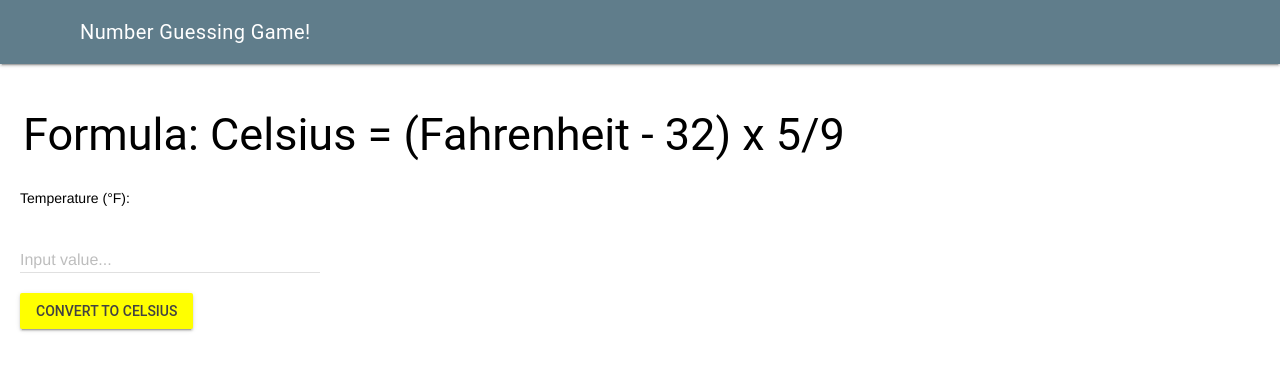
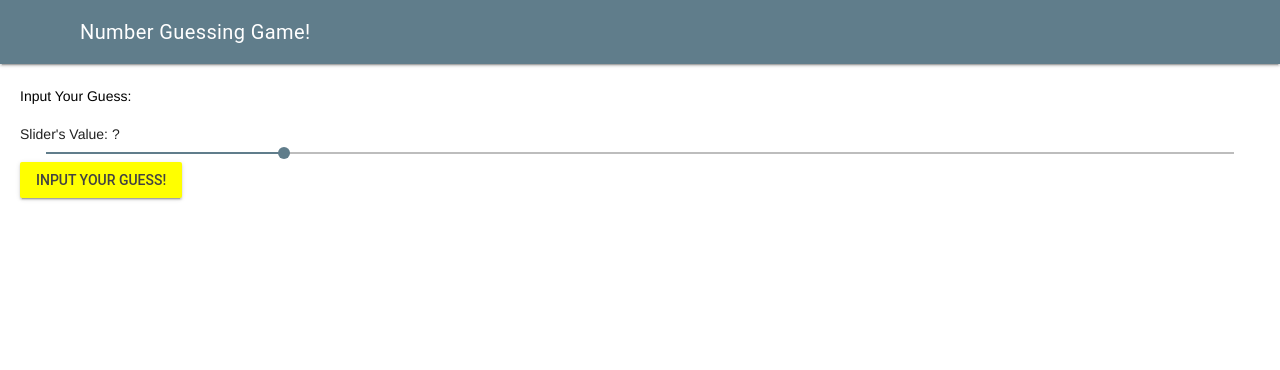
Before and after one commit to Brayden-Blank/ICS2O-Unit-5-01-HTML, a plain HTML site: page index.html in a window 1280 px wide. Drawn offline with nearby package versions, Linux system fonts and the light colour scheme.

Commit message:
changed stuff

```diff
--- a/css/styles.css
+++ b/css/styles.css
@@ -9,16 +9,9 @@
   padding-top: 15pt;
 }
 
-h2 {
+p {
   color: black;
   font-family: Helvetica, Arial, sans-serif;
   font-size: 1rem;
   padding-top: 5pt;
 }
-
-p {
-  color: black;
-  font-family: Helvetica, Arial, sans-serif;
-  font-size: 1.5rem;
-  padding-top: 5pt;
-}
--- a/index.html
+++ b/index.html
@@ -28,34 +28,29 @@
         </div>
       </header>
       <main class="mdl-layout__content">
-        <table>
-          <tr>
-            <th>
-              <h2> Formula: Celsius = (Fahrenheit - 32) x 5/9</h2>
-            </th>
-          </tr>
-        </table>
-        <p> Temperature (°F): </p>
-        <!-- Numeric Textfield with Floating Label -->
-      <form action="#">
-        <div class="mdl-textfield mdl-js-textfield mdl-textfield--floating-label">
-          <input class="mdl-textfield__input" type="text" pattern="-?[0-9]*(\.[0-9]+)?" id="fahrenheit">
-          <label class="mdl-textfield__label" for="fahrenheit">Input value...</label>
-          <span class="mdl-textfield__error">Input is not a number!</span>
+        <p> Input Your Guess: </p>
+        <div id="slider-value">
+          Slider's Value:
+          ?
         </div>
-      </form>
+        <!-- Slider -->
+       <label>
+          <input id = "slider" class="mdl-slider mdl-js-slider" type="range"
+          min="0" max="10" value="2" tabindex="0"
+          onchange = "updateSliderValue(this.value)">
+        </label>
         <!-- Raised button with ripple -->
         <button
           class="mdl-button mdl-js-button mdl-button--raised mdl-js-ripple-effect mdl-button--accent"
-          onclick="convertClicked()"
+          onclick="guessClicked()"
           >
-          Convert to Celsius
+          Input Your Guess!
         </button>
         <br>
         <br>
         <br>
         <div id="user-info">
-          <div id="temperature-in-celsius"></div>
+          <div id="guess-result"></div>
         </div>
       </main>
     </div>
--- a/js/script.js
+++ b/js/script.js
@@ -16,14 +16,14 @@ if (navigator.serviceWorker) {
 /**
  * This function gets the users input and converts the value to celsius
  */
-function convertClicked() {
+function guessClicked() {
   //input
-  const fahrenheit = parseInt(document.getElementById("fahrenheit").value);
+  const fahrenheit = parseInt(document.getElementById("slider").value);
 
   //process
   const celsius = ((fahrenheit - 32) * 5) / 9;
 
   //output
-  document.getElementById("temperature-in-celsius").innerHTML =
-    "The temperature is: " + celsius.toFixed(2) + " °C!";
+  document.getElementById("guess-result").innerHTML =
+    Math.floor(Math.random() * 6) +1 ;
 }
```
